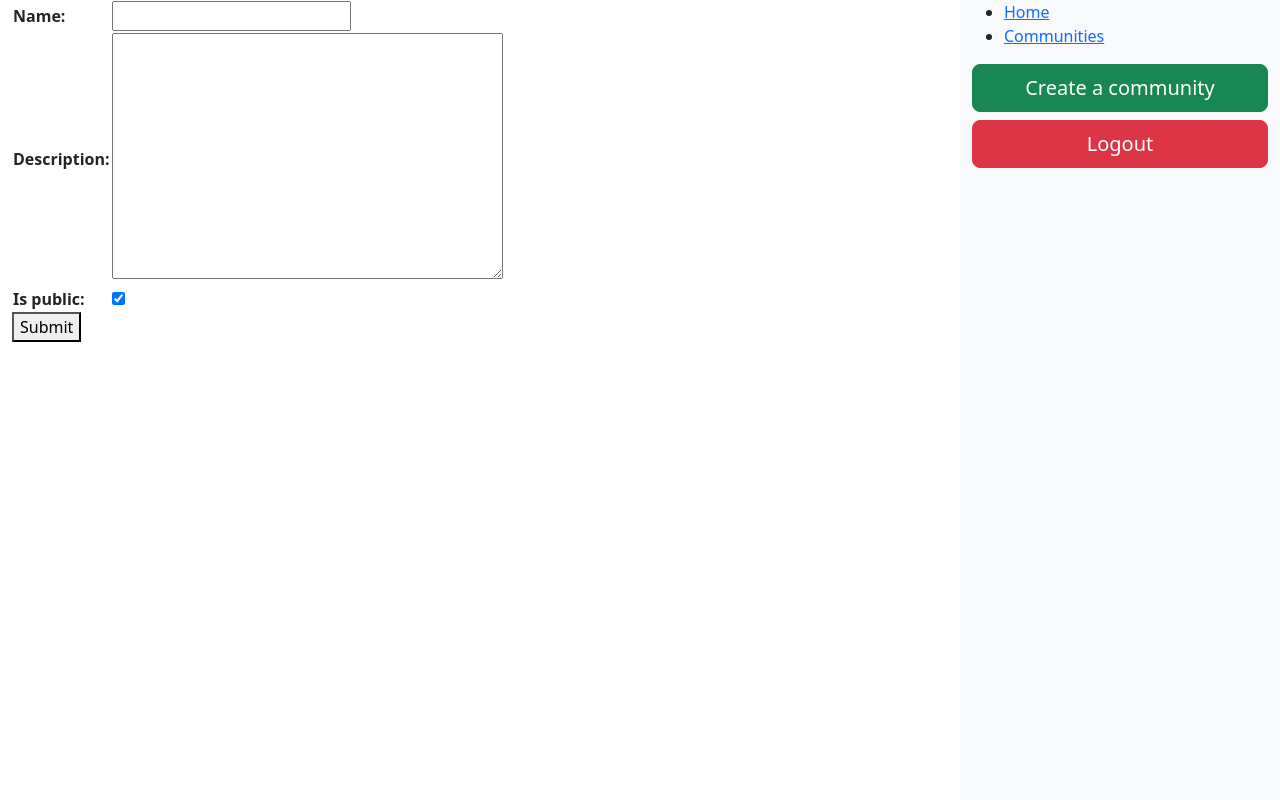
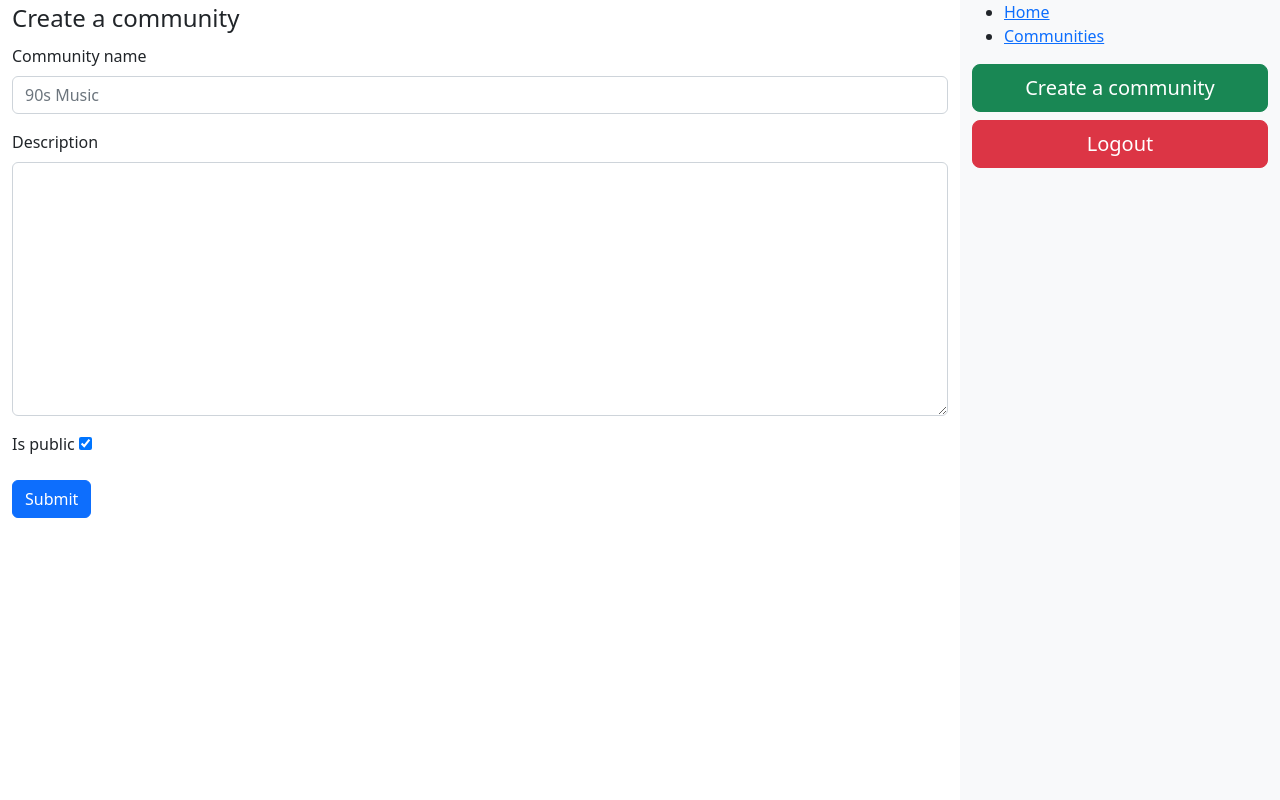
Before and after one commit to aaldaber/SWE573-Spring-2024, a Django app: page /communities/create/ in a window 1280 px wide. Run offline with Django 4.2, Linux system fonts and the light colour scheme; parts of the project's set-up code (start-up, migrations or seed data) failed here and were passed over; some libraries are stand-ins or nearby versions.

Commit message:
better form for community creation

```diff
--- a/cbis/community/forms.py
+++ b/cbis/community/forms.py
@@ -4,6 +4,9 @@ from django.forms.utils import pretty_name
 
 
 class CreateCommunityForm(forms.ModelForm):
+    name = forms.CharField(required=True, label="Community name", widget=forms.TextInput(attrs={'class': 'form-control input-lg', 'placeholder': '90s Music'}))
+    description = forms.CharField(required=True, widget=forms.Textarea(attrs={'class': 'form-control input-lg'}))
+
     class Meta:
         model = Community
         fields = ["name", "description", "is_public"]
--- a/cbis/community/templates/community/community_create.html
+++ b/cbis/community/templates/community/community_create.html
@@ -4,9 +4,19 @@
 {% block content %}
     <form method="post">
           {% csrf_token %}
-        <table>
-              {{form}}
-        </table>
-    <button type="submit">Submit</button>
+        <legend><span class="col-sm-offset-1">Create a community</span></legend>
+        {% for field in form %}
+            <div class="mb-3">
+                <label for="{{ field.id_for_label }}" class="form-label">{{ field.label }}</label>
+                {{ field }}
+                {% if field.errors %}
+                    <span class='text-danger'>{{ field.errors|join:'<br />' }}</span>
+                {% endif %}
+                {% if field.help_text %}
+                    <div class="form-text">{{ field.help_text }}</div>
+                {% endif %}
+            </div>
+        {% endfor %}
+    <button type="submit" class="btn btn-primary">Submit</button>
           </form>
 {% endblock %}
```
